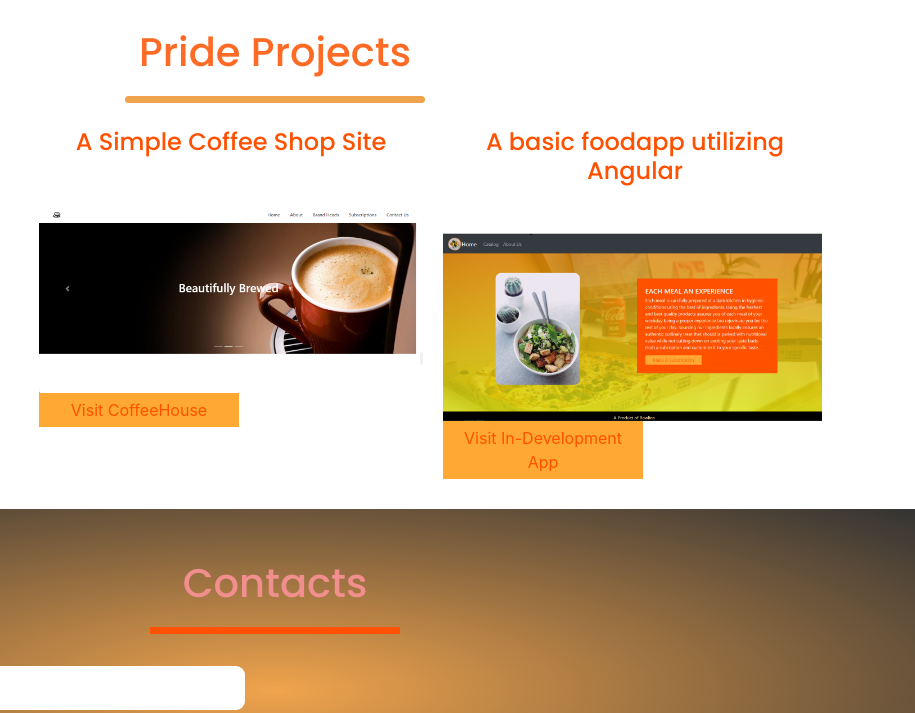
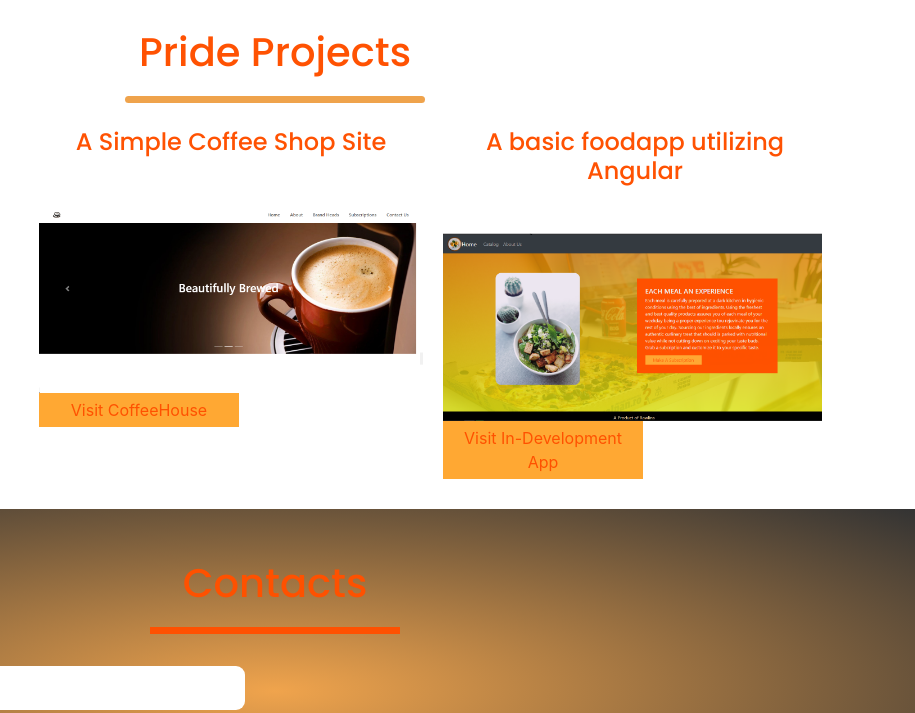
Before and after one commit to hamisirawlins/portfolio, a plain HTML site: page index.html in a window 1280 px wide. Shown: the part 625-1338 px from the top of the page, 365-1280 px from the left. Drawn offline with nearby package versions, Linux system fonts and the light colour scheme.

Commit message:
update to css

```diff
--- a/style.css
+++ b/style.css
@@ -141,13 +141,13 @@ h6,
 
 .portfolio h1 {
     text-align: center;
-    color: #ff5100da !important;
+    color: #ff5100fd !important;
     padding-bottom: 12px;
 }
 
 .portfolio h4 {
     text-align: center;
-    color: #ff5100;
+    color: #ff5100fd;
     padding-bottom: 12px;
 }
 
@@ -178,7 +178,7 @@ h6,
 
 #contacts h1 {
     text-align: center;
-    color: rgb(241, 142, 142) !important;
+    color: #ff5100fd;
     padding-bottom: 12px;
 }
 
```
